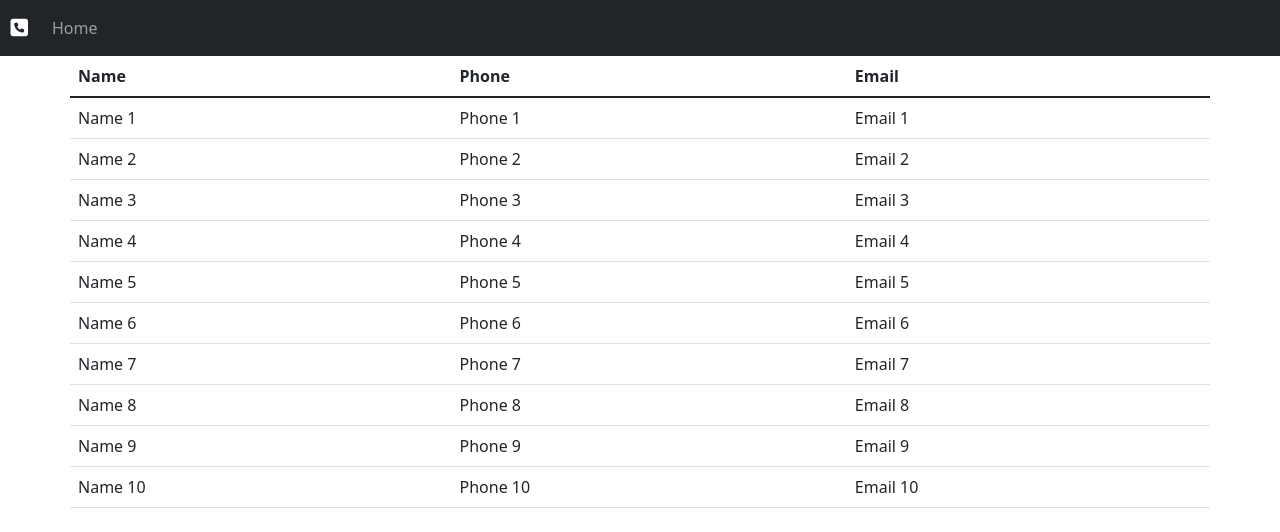
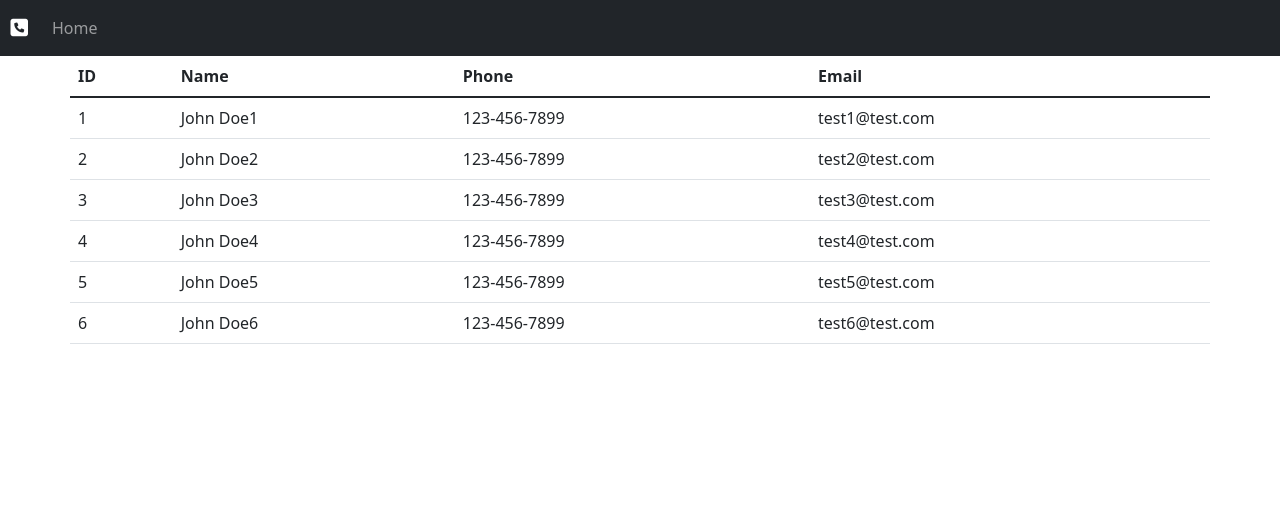
Before and after one commit to sbogde/angular11-contacts-list, an Angular app: page / in a window 1280 px wide. Shown: the top 532 px of the page. Built offline with nearby package versions, Linux system fonts and the light colour scheme.

Commit message:
Display contacts in component

```diff
--- a/src/app/app.component.html
+++ b/src/app/app.component.html
@@ -15,16 +15,18 @@
   <table class="table container">
     <thead>
       <tr>
+        <th scope="col">ID</th>
         <th scope="col">Name</th>
         <th scope="col">Phone</th>
         <th scope="col">Email</th>
       </tr>
     </thead>
     <tbody>
-      <tr *ngFor="let row of rows; index as i">
-        <td>Name {{i+1}}</td>
-        <td>Phone {{i+1}}</td>
-        <td>Email {{i+1}}</td>
+      <tr *ngFor="let contact of contacts; index as i">
+        <td>{{contact.id}}</td>
+        <td>{{contact.name}}</td>
+        <td>{{contact.phone}}</td>
+        <td>{{contact.email}}</td>
       </tr>
     </tbody>
   </table>
--- a/src/app/app.component.ts
+++ b/src/app/app.component.ts
@@ -1,4 +1,5 @@
 import { Component } from '@angular/core';
+import { ContactsService } from './contacts.service';
 
 @Component({
   selector: 'app-root',
@@ -8,9 +9,14 @@
 
 export class AppComponent {
   title = 'angular11-contacts-list';
-  rows = [...Array(10).keys()];
+  // rows = [...Array(10).keys()];
+  contacts = this.contactsSrv.entriesArray
+
+  constructor(public contactsSrv: ContactsService){
+  }
 
   ngOnInit(){
-    console.log(this.rows)
+    // console.log(this.contacts);
+    // console.log(this.contactsSrv.entriesArray);
   }
 }
```
